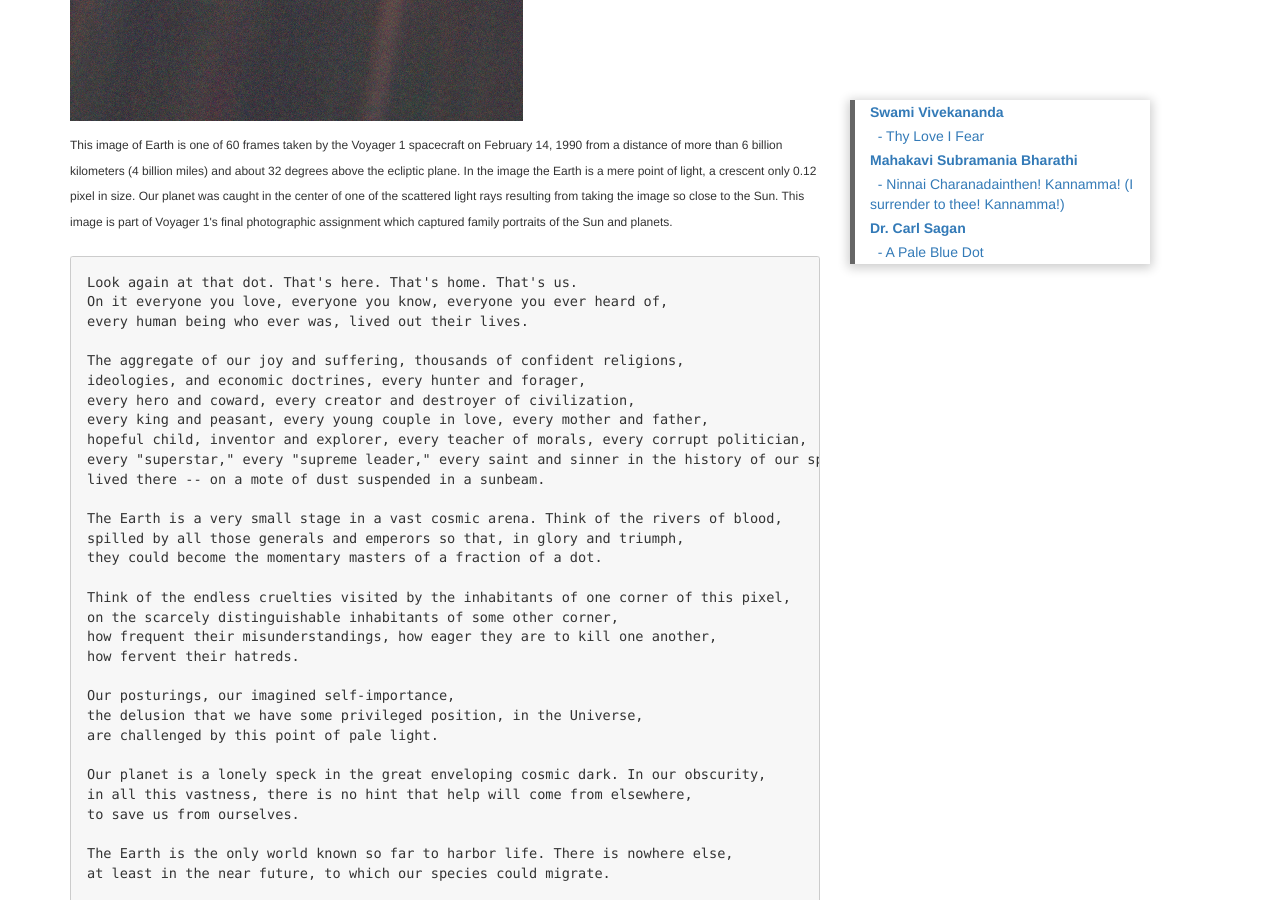
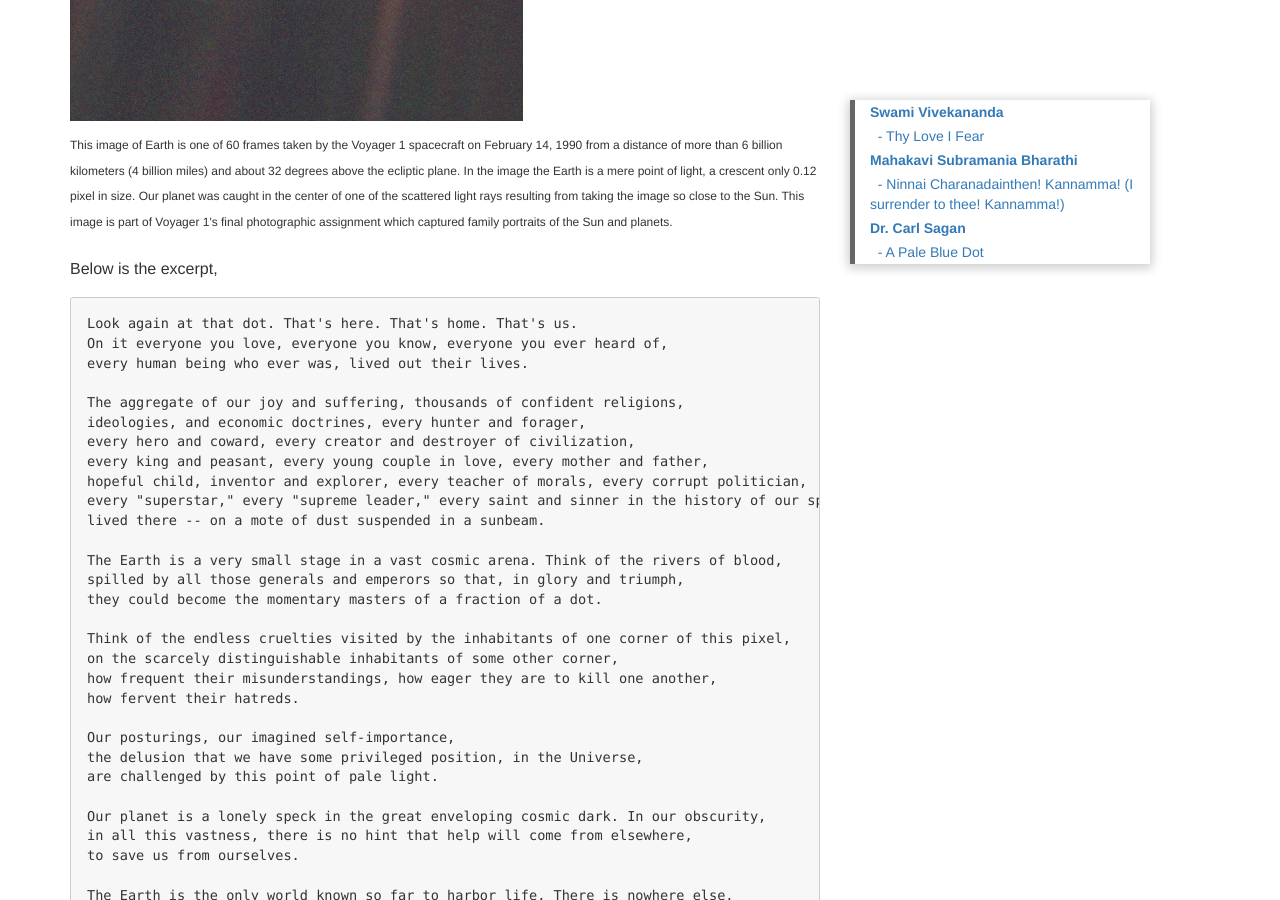
Before and after one commit to softwarebrahma/softwarebrahma.github.io, a Jekyll site: the page built from _posts/2019-04-03-inspiring-themes.md, in a window 1280 px wide and 900 px high, scrolled down 3492 px. Built offline with Jekyll 4.4.1, drawn with Linux system fonts in a browser that asks for light colours; nearby versions of some CDN libraries; comment, search, counter and statistics services are not loaded.

Commit message:
Blog post update..

````diff
--- a/_posts/2019-04-03-inspiring-themes.md
+++ b/_posts/2019-04-03-inspiring-themes.md
@@ -122,6 +122,8 @@ Caught in the center of scattered light rays (a result of taking the picture so
 
 <sup>This image of Earth is one of 60 frames taken by the Voyager 1 spacecraft on February 14, 1990 from a distance of more than 6 billion kilometers (4 billion miles) and about 32 degrees above the ecliptic plane. In the image the Earth is a mere point of light, a crescent only 0.12 pixel in size. Our planet was caught in the center of one of the scattered light rays resulting from taking the image so close to the Sun. This image is part of Voyager 1&#39;s final photographic assignment which captured family portraits of the Sun and planets.</sup>
 
+Below is the excerpt,
+
 ```
 Look again at that dot. That's here. That's home. That's us.
 On it everyone you love, everyone you know, everyone you ever heard of,
````
